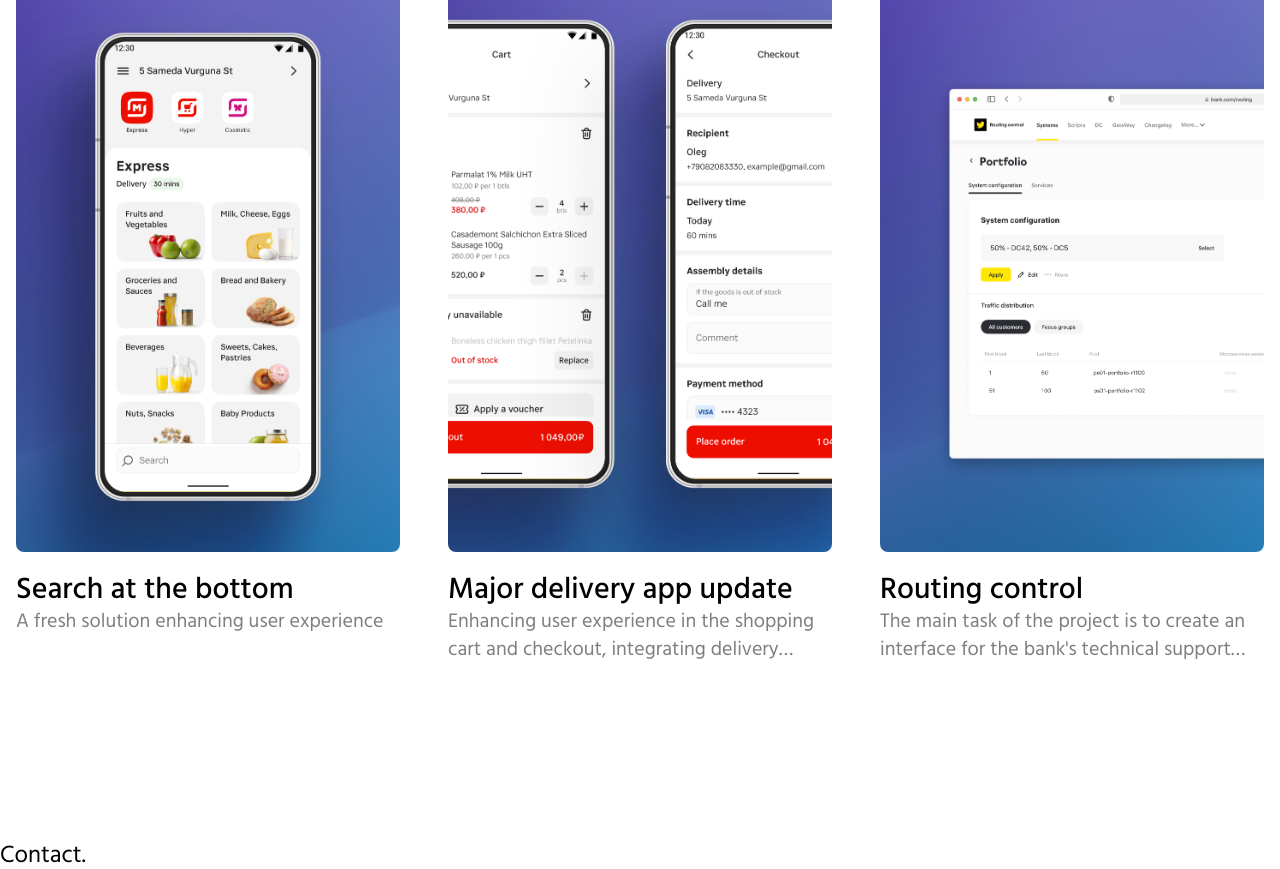
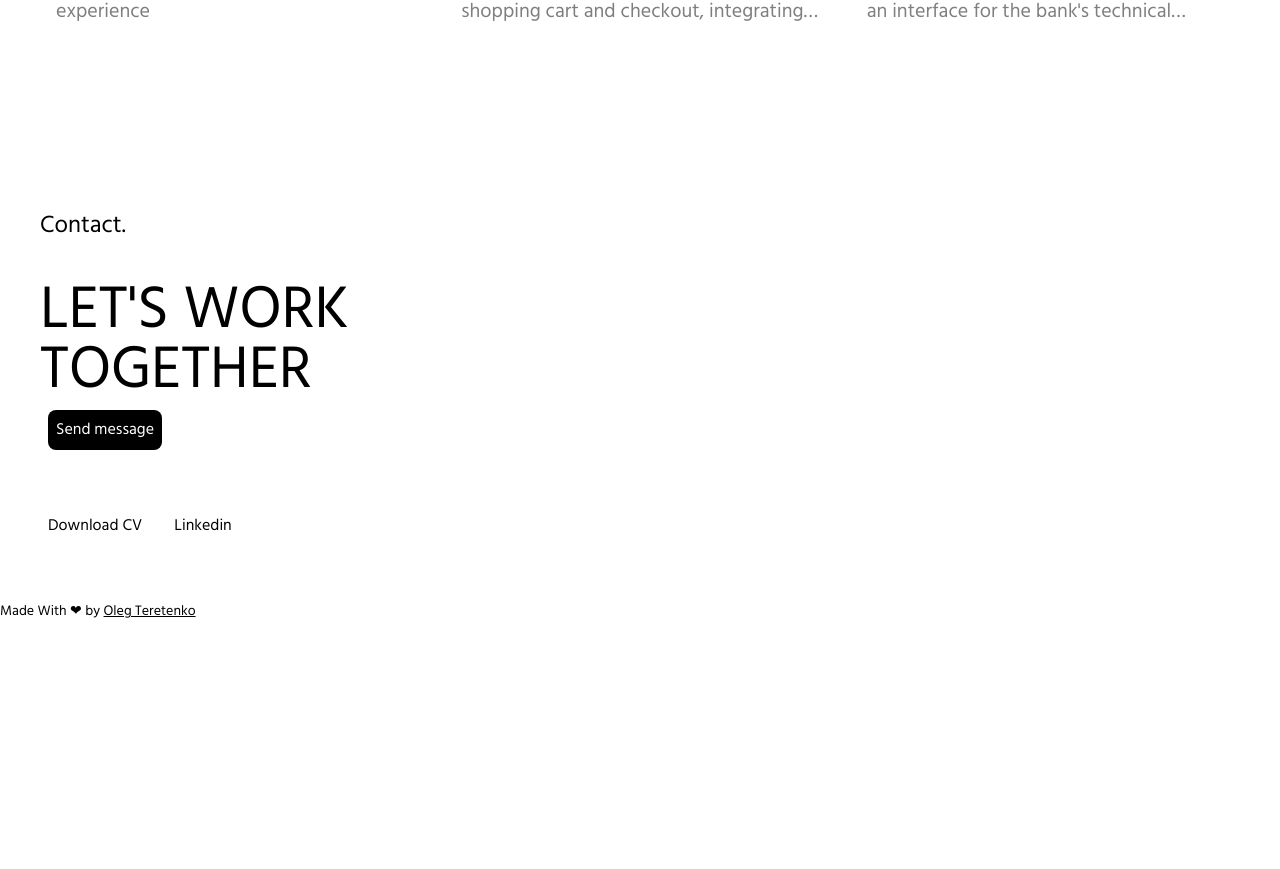
Before and after one commit to olezhater/mysite, a Next.js app: page /project-2 in a window 1280 px wide. Shown: the part 10791-11660 px from the top of the page. After the commit the page ends 11414 px from the top, so only its background shows below. Built offline with nearby package versions, Linux system fonts and the light colour scheme.

Commit message:
v.0.0.22

```diff
--- a/components/Footer/index.js
+++ b/components/Footer/index.js
@@ -6,7 +6,7 @@ import Button from "../Button";
 const Footer = ({}) => {
   return (
     <>
-      <div className="mt-5 laptop:mt-40 p-2 laptop:p-0">
+      <div className="mt-5 laptop:mt-40 p-2 laptop:px-10">
         <div>
           <h1 className="text-2xl text-bold">Contact.</h1>
           <div className="mt-10">
--- a/pages/project-1.js
+++ b/pages/project-1.js
@@ -24,7 +24,7 @@ const ProjectFour = () => {
       </Head>
 
       <Header isBlog/>
-      <div className="container mx-auto my-10">
+      <div className="container mx-auto my-10 laptop:px-10">
         <h1 className="text-3xl tablet:text-6xl laptop:text-6xl laptopl:text-8xl text-bold">{project.title}</h1>
         <p className="my-5">{project.description}</p>
         <div style={{ position: "relative", paddingBottom: "56.25%", height: 0 }}>
--- a/pages/project-2.js
+++ b/pages/project-2.js
@@ -24,7 +24,7 @@ const ProjectFive = () => {
       </Head>
 
       <Header isBlog/>
-      <div className="container mx-auto my-10">
+      <div className="container mx-auto my-10 laptop:px-10">
         <h1 className="text-3xl tablet:text-6xl laptop:text-6xl laptopl:text-8xl text-bold">{project.title}</h1>
         <p className="my-5">{project.description}</p>
         <img src="../img/project-2/2-1.png" className="w-full" alt="security questions, feature for banking app"/>
--- a/pages/project-3.js
+++ b/pages/project-3.js
@@ -24,7 +24,7 @@ const ProjectSix = () => {
       </Head>
 
       <Header isBlog/>
-      <div className="container mx-auto my-10">
+      <div className="container mx-auto my-10 laptop:px-10">
         <h1 className="text-3xl tablet:text-6xl laptop:text-6xl laptopl:text-8xl text-bold">{project.title}</h1>
         <p className="my-5">{project.description}</p>
         <img src="../img/project-3/3-1.png" className="w-full" alt="The project's main task is to create an interface for the bank's technical support service, enabling installation of new releases and troubleshooting. It simplifies traffic configuration and redirection between data centers, eliminating the need for multiple applications. The new UI allows seamless traffic switching in case of offline data centers, beta testing, or smooth release rollouts."/>
--- a/pages/project-4.js
+++ b/pages/project-4.js
@@ -24,7 +24,7 @@ const ProjectSix = () => {
       </Head>
 
       <Header isBlog/>
-      <div className="container mx-auto my-10">
+      <div className="container mx-auto my-10 laptop:px-10">
         <h1 className="text-3xl tablet:text-6xl laptop:text-6xl laptopl:text-8xl text-bold">{project.title}</h1>
         <p className="my-5">{project.description}</p>
         <div className="flex items-center gap-2 mb-1em">
@@ -64,7 +64,7 @@ const ProjectSix = () => {
           ))}
         </div>
       </div>
-      <Footer />
+      <Footer/>
     </div>
   );
 };
--- a/pages/project-5.js
+++ b/pages/project-5.js
@@ -24,7 +24,7 @@ const ProjectSix = () => {
       </Head>
 
       <Header isBlog/>
-      <div className="container mx-auto my-10">
+      <div className="container mx-auto my-10 laptop:px-10">
         <h1 className="text-3xl tablet:text-6xl laptop:text-6xl laptopl:text-8xl text-bold">{project.title}</h1>
         <p className="my-5">{project.description}</p>
         <img src="../img/project-5/5-1.png" className="w-full" alt="What We Implemented and the Problems Solved"/>
```
